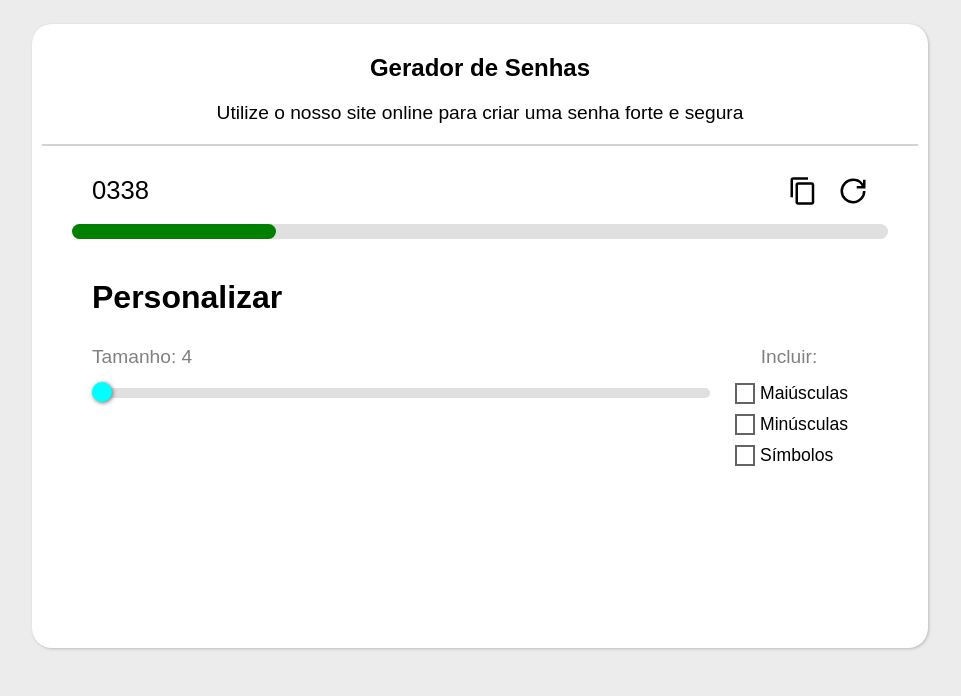
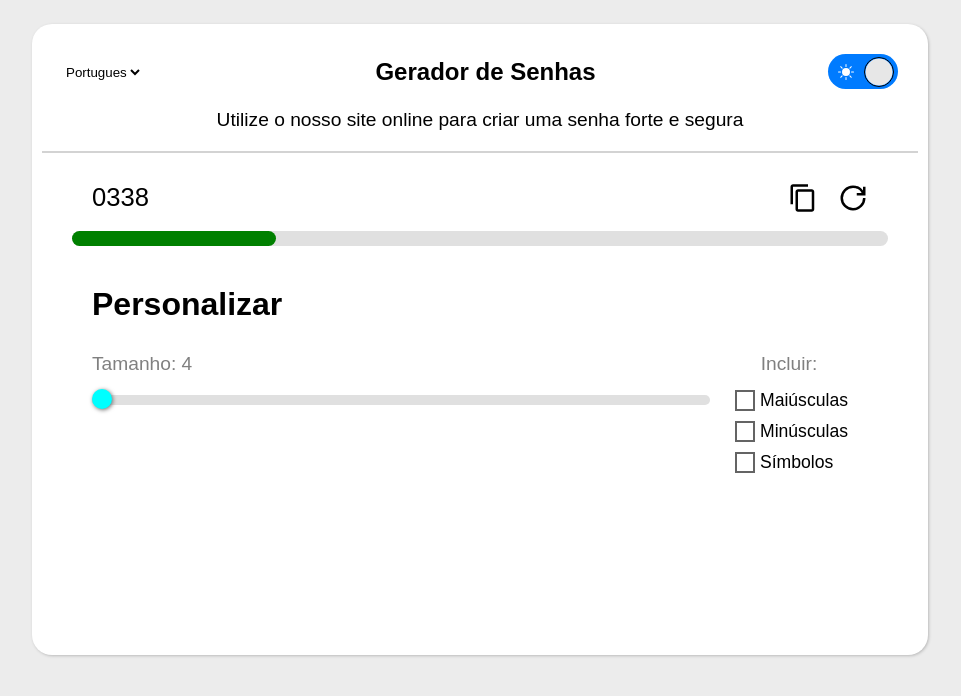
Before and after one commit to Fezaoo/Site-gerador-de-senhas-REACT, a React (Create React App) app: page / in a window 1280 px wide. Shown: the top 696 px of the page, without its empty margins (160-1121 px from the left). Built offline with nearby package versions, Linux system fonts and the light colour scheme.

Commit message:
dark mode implementation and bug_fix

```diff
--- a/src/App.css
+++ b/src/App.css
@@ -2,6 +2,10 @@
   width: 100%;
   height: 100%;
   background-color: rgb(236, 236, 236);
+  transition: background-color 0.4s ease;
+}
+.App *{
+  transition: background-color 0.4s ease, width 1s ease;
 }
 .container_content{
   padding: 3vh 15vw;
@@ -19,9 +23,48 @@
 .header_element{
   text-align: center;
 }
-.titulo_container{
+.header_title_theme{
   display: block;
   margin-bottom: 20px;
+}
+.titulo_theme_container{
+  display: flex;
+  justify-content: space-between;
+  align-items: center;
+}
+select{
+  background-color: transparent;
+  border: none;
+  outline: none;
+}
+h1{
+  margin: 0;
+  max-width: 70%;
+  text-align: center;
+}
+.theme_icons{
+  position: relative;
+  display: flex;
+  justify-content: space-between;
+  align-items: center;
+  background-color: #007bff;
+  color: #ffffff;
+  border: none;
+  width: 70px;
+  height: 35px;
+  padding: 10px;
+  border-radius: 100px;
+  cursor: pointer;
+}
+.seletor{
+  position: absolute;
+  color: rgb(231, 231, 231);
+  width: 30px;
+  height: 30px;
+  right: 4px;
+  border-radius: 50%;
+  border: 1px solid black;
+  transition: transform 1s ease;
 }
 .descricao{
   font-size: 1.2em;
@@ -104,6 +147,7 @@ hr{
   font-size: 1.2em;
   color: gray;
 }
+/* */
 .senha_tamanho_container{
   width: 100%;
 }
@@ -136,6 +180,7 @@ hr{
 {
   border: 1px solid rgb(163, 163, 163);
 }
+  /* */
 .senha_caracteres_container{
   display: flex;
   margin-inline: 20px;
--- a/src/App.js
+++ b/src/App.js
@@ -3,6 +3,10 @@ import { MdOutlineContentCopy } from "react-icons/md";
 import { GrPowerReset } from "react-icons/gr";
 import { FaCheck } from "react-icons/fa";
 import { useState, useEffect } from 'react';
+import { MdDarkMode } from "react-icons/md";
+import { BsFillSunFill } from "react-icons/bs";
+import { FaCircle } from "react-icons/fa";
+
 
 function App() {
   const [Tamanho, setTamanho] = useState(4);
@@ -12,6 +16,17 @@ function App() {
   const [Senha, setSenha] = useState('');
   const [Status_bar, setStatus_bar] = useState('25%')
   const [Display, setDisplay] = useState(false)
+  const [DarkMode, setDarkMode] = useState(false)
+
+  useEffect(() => {
+    console.log('funcionou sabomba')
+    if (DarkMode) {
+      import('./dark_theme.css');
+    } else {
+
+    }
+  }, [DarkMode]);
+
 
   useEffect(() => {
     setSenha(gerar_senha());
@@ -35,10 +50,10 @@ function App() {
   }
 
   function largura_status_bar() {
-    if (Tamanho>=20 && Maiusculas && Minusculas && Simbolos) {
+    if (Tamanho >= 20 && Maiusculas && Minusculas && Simbolos) {
       setStatus_bar('100%')
     }
-    else if (Tamanho>=12 && (Maiusculas || Minusculas) ) {
+    else if (Tamanho >= 12 && (Maiusculas || Minusculas)) {
       setStatus_bar('75%')
     }
     else if (Tamanho >= 7 && Senha.length < 12 && (!Maiusculas || !Minusculas)) {
@@ -59,16 +74,31 @@ function App() {
 
 
   return (
-    <div className="App">
+    <div className={DarkMode ? "App ":"App"}>
       <div className='container_content'>
         <section className='content'>
 
           <header className='header'>
             <div className='header_element'>
-              <div className='titulo_container'>
-                <h1 className='titulo'>
-                  Gerador de Senhas
-                </h1>
+              <div className='header_title_theme'>
+                <div className='titulo_theme_container'>
+                  <div className='language_container'>
+                    <select className='language'>
+                      <option>Portugues</option>
+                      <option>Inglês</option>
+                    </select>
+                  </div>
+                  <h1 className='titulo'>
+                    Gerador de Senhas
+                  </h1>
+
+                    <div onClick={(e) => {DarkMode ? setDarkMode(false) : setDarkMode(true)}} className='theme_icons '>
+                      <FaCircle className='seletor '/>
+                      <BsFillSunFill />
+                      <MdDarkMode />
+                    </div>
+
+                </div>
               </div>
               <div className='descricao'>
                 <p>
@@ -78,7 +108,7 @@ function App() {
             </div>
           </header>
           <main className='corpo_container'>
-          <hr></hr>
+            <hr></hr>
             <section className='corpo'>
               <section className='senha_section'>
                 <div className='senha_container'>
@@ -107,14 +137,14 @@ function App() {
                 <div className='config'>
                   <div className='senha_tamanho_container'>
                     <label className='label'>Tamanho: {Tamanho}</label>
-                    <input type='range' className='senha_tamanho' min={4} max={25} step={1} value={Tamanho} onChange={(e) =>  setTamanho(e.target.value) }></input>
+                    <input type='range' className='senha_tamanho' min={4} max={25} step={1} value={Tamanho} onChange={(e) => setTamanho(e.target.value)}></input>
                   </div>
                   <div className='senha_caracteres_container'>
                     <label className='label'>Incluir:</label>
                     <div className='checkbox_container'>
                       <div className='checkbox_option'>
                         <label className='label_checkbox'>
-                          <input type='checkbox' className='checkbox maiusculas' checked={Maiusculas} onChange={(e) =>  setMaiusculas(e.target.checked)} />
+                          <input type='checkbox' className='checkbox maiusculas' checked={Maiusculas} onChange={(e) => setMaiusculas(e.target.checked)} />
                           <span className='check_icon'>
                             <FaCheck size={11} />
                           </span>
@@ -132,7 +162,7 @@ function App() {
                       </div>
                       <div className='checkbox_option'>
                         <label className='label_checkbox'>
-                          <input type='checkbox' className='checkbox simbolos' checked={Simbolos} onChange={(e) =>  setSimbolos(e.target.checked)} />
+                          <input type='checkbox' className='checkbox simbolos' checked={Simbolos} onChange={(e) => setSimbolos(e.target.checked)} />
                           <span className='check_icon'>
                             <FaCheck size={11} />
                           </span>
@@ -143,7 +173,7 @@ function App() {
                   </div>
                 </div>
                 <div className='show_container'>
-                    <div className={`show_copy ${Display ? 'show_copy_visivel' : ''}`}><h3>Copiado</h3></div>
+                  <div className={`show_copy ${Display ? 'show_copy_visivel' : ''}`}><h3>Copiado</h3></div>
                 </div>
               </section>
             </section>
--- /dev/null
+++ b/src/dark_theme.css
@@ -0,0 +1,98 @@
+.App {
+    background-color: #0d1117;
+    color: white;
+}
+
+.content {
+    box-shadow: 1px 1px 3px rgb(56, 56, 56);
+    background-color: rgb(26, 25, 36);
+}
+
+.header {
+    background-color: rgb(26, 25, 36);
+}
+select{
+    color: white;
+  }
+.theme_icons {
+    background-color: #283247;
+}
+
+.seletor {
+    position: absolute;
+    justify-self: left;
+    color: rgb(231, 231, 231);
+    width: 30px;
+    height: 30px;
+    transform: translate(-33px);
+    border-radius: 50%;
+    border: 1px solid black;
+}
+
+hr {
+    background-color: rgb(211, 211, 211);
+}
+
+.corpo {
+    background-color: rgb(26, 25, 36);
+
+}
+.senha_interacao_botao{
+    color: white;
+}
+.senha_interacao_botao:hover {
+    color: rgb(48, 145, 255);
+}
+
+.status_bar_externo {
+    background-color: rgb(59, 59, 59);
+}
+
+.status_bar_interno {
+    background-color: green;
+}
+
+.label {
+    color: rgb(170, 170, 170);
+}
+
+/* */
+
+.senha_tamanho::-webkit-slider-runnable-track {
+
+    background-color: rgb(58, 58, 58);
+
+}
+
+.senha_tamanho::-webkit-slider-thumb {
+    background-color: aqua;
+    box-shadow: 1px 1px 4px rgb(110, 110, 110);
+}
+
+.senha_tamanho:active::-webkit-slider-thumb,
+.senha_tamanho:hover::-webkit-slider-thumb {
+    border: 1px solid rgb(163, 163, 163);
+}
+
+/* */
+.checkbox {
+    border: 2px solid rgb(100, 100, 100);
+}
+
+.checkbox:checked {
+    background-color: rgb(48, 145, 255);
+    border-color: rgb(48, 145, 255);
+}
+
+.checkbox:hover {
+    border-color: rgb(116, 181, 255);
+}
+
+.checkbox:checked~.check_icon {
+    color: white;
+}
+
+.show_copy {
+    background-color: #909090;
+    color: white;
+}
```
